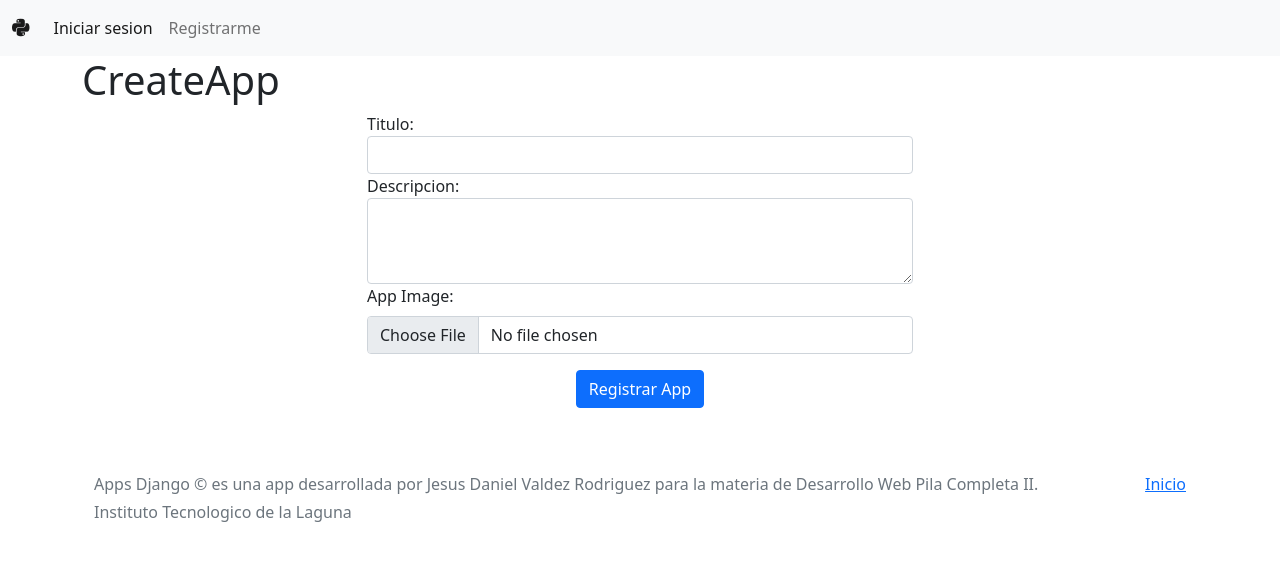
After one commit to jValdezR/Proyecto_U2, a Django app: page /createapp/ in a window 1280 px wide. The commit adds this page. Shown: the top 561 px of the page. Run offline with Django 3.2, Linux system fonts and the light colour scheme; some libraries are stand-ins or nearby versions.

Commit message:
upload image - incompleto

```diff
--- a/pages/urls.py
+++ b/pages/urls.py
@@ -18,5 +18,7 @@ urlpatterns = [
     path('newcomentario/',views.newcomentario,name='newcomentario'),
     path('developer/',views.developer,name='developer'),
     path('newdeveloper/',views.newdeveloper,name='newdeveloper'),
+    path('createapp/',views.createapp,name='createapp'),
+    path('newapp/',views.newapp,name='newapp'),
 
 ]
--- a/pages/views.py
+++ b/pages/views.py
@@ -2,7 +2,7 @@ from django.views.generic import TemplateView
 from django.shortcuts import render
 from users.models import *
 from django.http import HttpResponse,JsonResponse
-
+from users.forms import UploadImageForm
 def index(request):
     return render(request,'index.html')
 
@@ -140,3 +140,19 @@ def newdeveloper(request):
   obj.rol = 'developer'
   obj.save()
   return render(request, 'home.html')
+
+def createapp(request):
+  form_class = App
+  return render(request, 'createapp.html')
+
+def newapp(request):
+  app = App()
+  dev = Developer.objects.get(id_developer=request.GET['authorApp'])
+  app.authorApp = dev
+  app.title = request.GET['title']
+  app.description = request.GET['description']
+  app.imageApp = 'static/img/bd/app/'+request.GET['imageApp']
+  import datetime
+  app.date = datetime.datetime.now()
+  app.save()
+  return render(request, 'home.html')
--- a/templates/components/navbar.html
+++ b/templates/components/navbar.html
@@ -24,7 +24,7 @@
                     </li>
                     {% if user.rol == 'developer' %}
                     <li class="nav-item">
-                        <a class="nav-link" href="">Nueva App</a>
+                        <a class="nav-link" href="{% url 'createapp' %}">Nueva App</a>
                     </li>
                     {% else %}
                     <li class="nav-item">
--- /dev/null
+++ b/templates/createapp.html
@@ -0,0 +1,30 @@
+{% extends './components/navbar.html' %} {% block title %}Comentarios{% endblock %} {% load static %}{% block content %}
+<h1>CreateApp</h1>
+
+<div class="row">
+    <div class="col-md-6" style="margin: 0 auto;">
+        <form action="{% url 'newapp' %}">
+
+            <div class="form-group">
+                <input type="text" class="form-control" id="authorApp" name="authorApp" hidden value="{{user.pk}}">
+            </div>
+
+            <div class="form-group">
+                <label for="title">Titulo: </label>
+                <input type="text" class="form-control" id="title" name="title">
+            </div>
+
+            <div class="form-group">
+                <label for="description">Descripcion: </label>
+                <textarea class="form-control" id="description" name="description" rows="3"></textarea>
+            </div>
+
+            <div class="mb-3">
+                <label for="imageApp" class="form-label">App Image: </label>
+                <input class="form-control" type="file" id="imageApp" name="imageApp">
+            </div>
+
+            <button type="submit" class="btn btn-primary" style="display: block;margin: 1rem auto;">Registrar App</button>
+        </form>
+    </div>
+</div> {% include './components/footer.html' %} {% endblock content %}
```
Also changed, not shown: users/forms.py (+6 -1 lines), db.sqlite3, static/img/bd/app/gcloud.png (added).
